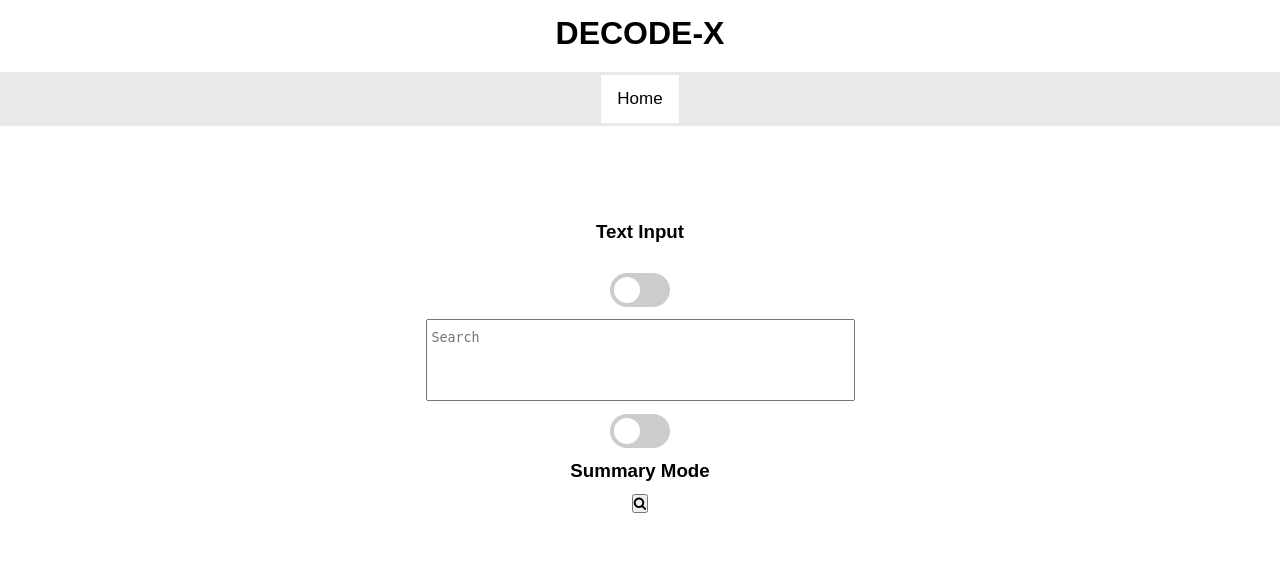
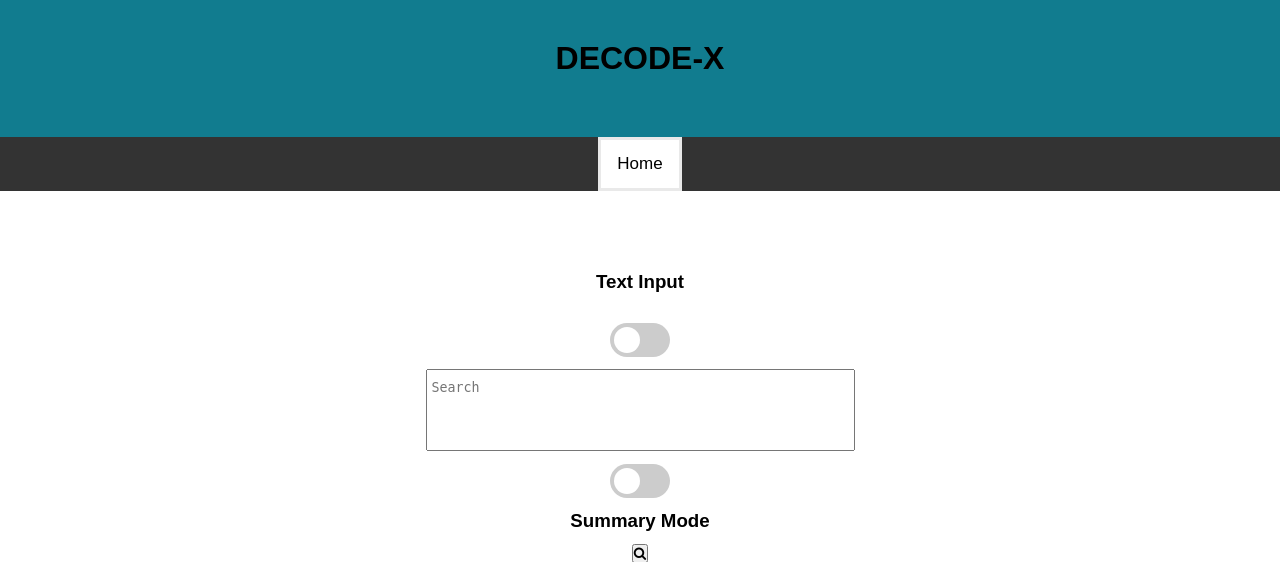
Before and after one commit to Garvit9000c/Decode-X, a Flask app: page / in a window 1280 px wide. Shown: the top 562 px of the page. Run offline with Flask 2, Linux system fonts and the light colour scheme.

Commit message:
colors added and button hover(color yet to be decided)

```diff
--- a/static/style.css
+++ b/static/style.css
@@ -3,6 +3,7 @@
     margin:0;
     padding:0;
 }
+
 
 body {
   margin: 0;
@@ -10,7 +11,8 @@ body {
   height: 100vh;
 }
 header{
-  padding: 15px 0;
+  padding: 40px;
+  background-color: rgb(17, 124, 143);
   text-align: center;
 }
 header h1{
@@ -26,7 +28,7 @@ header h1{
 .topnav a {
   float: left;
   display: block;
-  color: black;
+  color:black;
   text-align: center;
   padding: 14px 16px;
   text-decoration: none;
@@ -36,8 +38,8 @@ header h1{
 }
 
 .topnav a:hover {
-  background-color: #ddd;
-  color: black;
+  background-color: #333;
+  color:rgb(129, 101, 74) ;
 }
 
 /*Main Code*/
--- a/templates/home.html
+++ b/templates/home.html
@@ -9,10 +9,12 @@
 
 <header>
     <h1>DECODE-X</h1>
-    <div class="topnav">
-        <a class="active" href="/">Home</a>
-    </div>
 </header>
+<nav>
+    <div class="topnav" style=" background-color: #333;">
+    <a class="active"  href="/">Home</a>
+</div>
+</nav>
 <main>
     <h3 id="inputHead">Text Input</h3>
     <div class="search-container">
```
